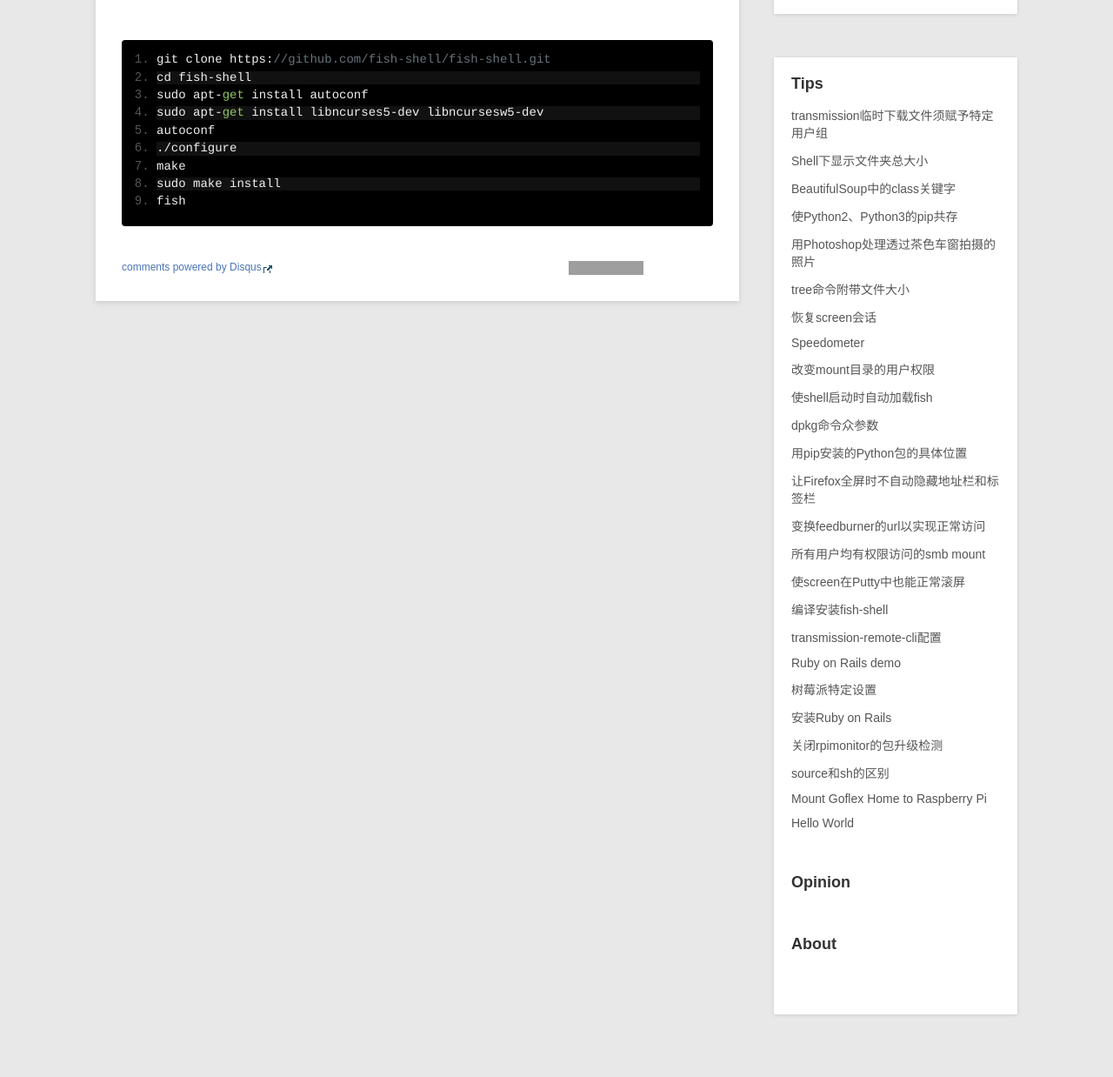
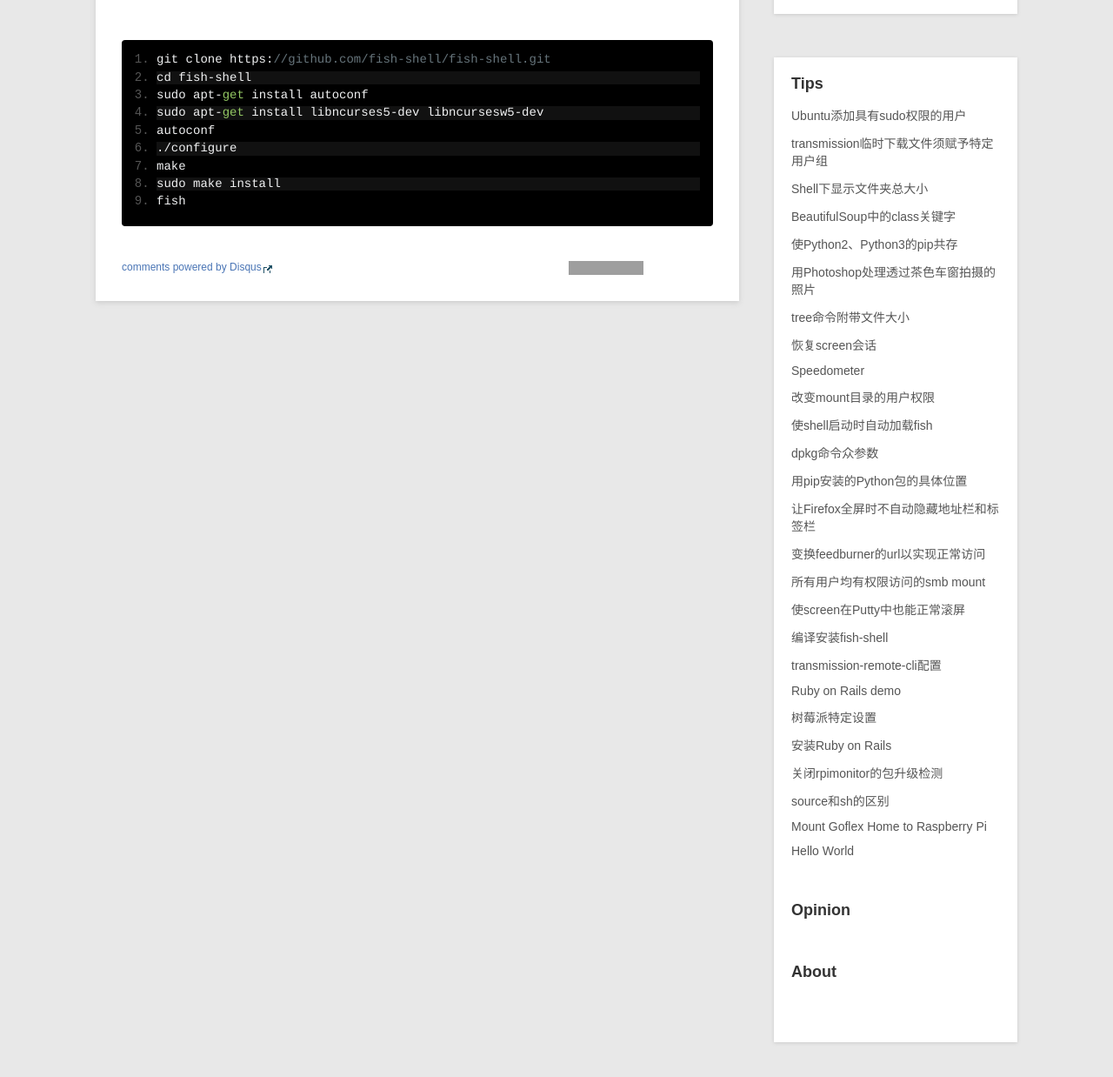
Before and after one commit to iskl/iskl.github.com, a Jekyll site: the page built from _posts/tips/2013-07-01-build-fish.md, in a window 1280 px wide, cut to the strip 189-1437 px from the top of the page. Shown: the top 1238 px of the strip at 87% size. Built offline with Jekyll 4.4.1, drawn with Linux system fonts in a browser that asks for light colours; Markdown is read by kramdown in place of the engine named in the settings; comment, search, counter and statistics services are not loaded; before the commit the page ends 1405 px from its top, so only the background shows below that; grey boxes are pictures that could not be loaded.

Commit message:
:ubuntu add user

```diff
--- a/_posts/tips/2013-07-01-build-fish.md
+++ b/_posts/tips/2013-07-01-build-fish.md
@@ -2,7 +2,7 @@
 layout: post
 title: 编译安装fish-shell
 category: tip
-description: https://github.com/fish-shell/
+description: https://github.com/fish-shell/fish-shell
 ---
 
     git clone https://github.com/fish-shell/fish-shell.git
--- /dev/null
+++ b/_posts/tips/2013-11-20-ubuntu-add-user-with-sudo.md
@@ -0,0 +1,16 @@
+---
+layout: post
+title: Ubuntu添加具有sudo权限的用户
+category: tip
+description: adduser username sudo
+---
+
+root登陆后
+
+    adduser username
+
+根据提示输入密码及用户信息
+
+    adduser username sudo
+
+即可
```
